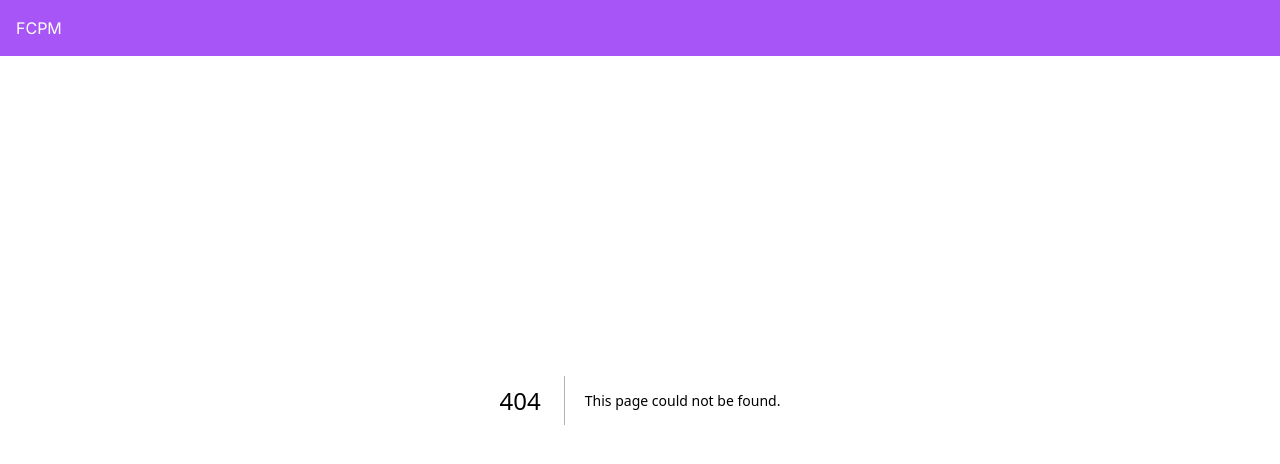
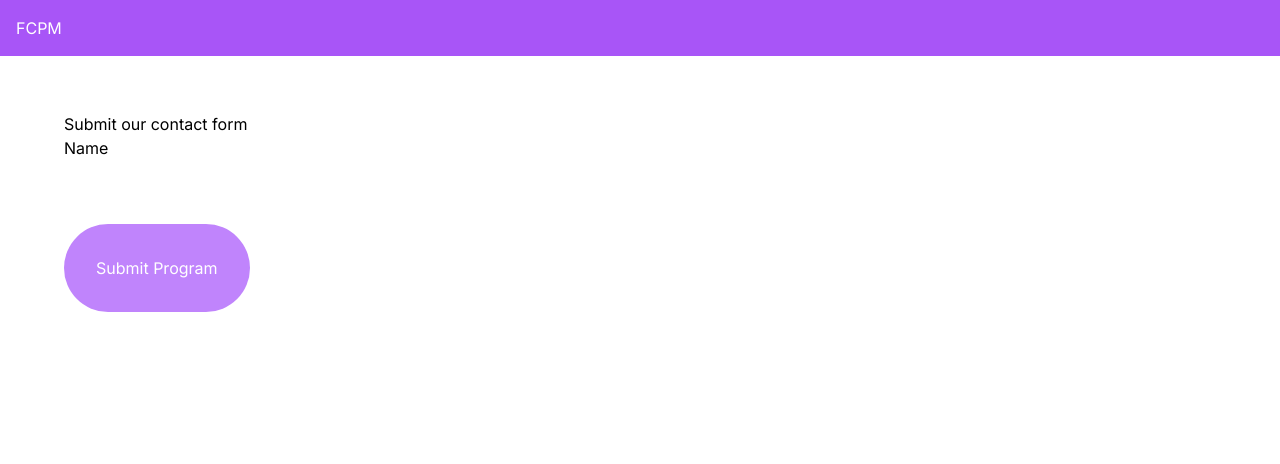
Before and after one commit to bmurf17/learning-next, a Next.js app: page /plan in a window 1280 px wide. Before the commit this address had no page. Shown: the top 464 px of the page. Built offline with nearby package versions, Linux system fonts and the light colour scheme.

Commit message:
Built out a POC form

```diff
--- /dev/null
+++ b/app/api/programPlan/route.ts
@@ -0,0 +1,29 @@
+
+
+export async function GET(Request: any) {
+    return new Response("This is a success");
+}
+
+export async function POST(req: Request) {
+    console.log("Here")
+    const requestData = await req.json();
+    console.log(requestData)
+
+    await prisma?.programPlan.create({
+        data: {
+            date: new Date().toISOString(),
+            isExample: false,
+            groupCount: 5,
+            totalMinutes: 65,
+            activities: {
+                create: {
+                    activityId: 1
+                }
+            },
+            programId: 1,
+
+        }
+    })
+
+    return new Response("success")
+}
--- a/app/api/test/route.ts
+++ /dev/null
@@ -1,11 +0,0 @@
-// In this file, we can define any type of request as follows:
-// export async function GET(Request) {}
-// export async function HEAD(Request) {}
-// export async function POST(Request) {}
-// export async function PUT(Request) {}
-// export async function DELETE(Request) {}
-//  A simple GET Example
-
-export async function GET(Request: any) {
-    return new Response("This is a new API route");
-}
--- /dev/null
+++ b/app/plan/page.tsx
@@ -0,0 +1,47 @@
+"use client";
+export default function Page() {
+  async function handleSubmit(event: any) {
+    event.preventDefault();
+
+    const data = {
+      name: String(event.target.name.value),
+    };
+
+    const response = await fetch("/api/programPlan", {
+      method: "POST",
+      headers: {
+        "Content-Type": "application/json",
+      },
+      body: JSON.stringify(data),
+    });
+
+    if (response.ok) {
+      console.log("Happy");
+    } else {
+      console.log("Sad");
+    }
+  }
+
+  return (
+    <main>
+      <div className="flex md:flex-row flex-col gap-5 z-0 max-w-[1440px] xl:mx-auto mx-2">
+        <div className="flex-1 xl:pt-auto pt-28 sm:px-16 px-6">
+          <h1>Submit our contact form</h1>
+          <form onSubmit={handleSubmit}>
+            <div className="flex flex-col">
+              <label htmlFor="name">Name </label>
+              <input type="text" id="name" />
+            </div>
+
+            <button
+              className="bg-purple-400  hover:bg-purple-500 text-white rounded-full my-10 p-8"
+              type="submit"
+            >
+              Submit Program
+            </button>
+          </form>
+        </div>
+      </div>
+    </main>
+  );
+}
```
Also changed, not shown: app/api/hello/hello.ts (deleted).
